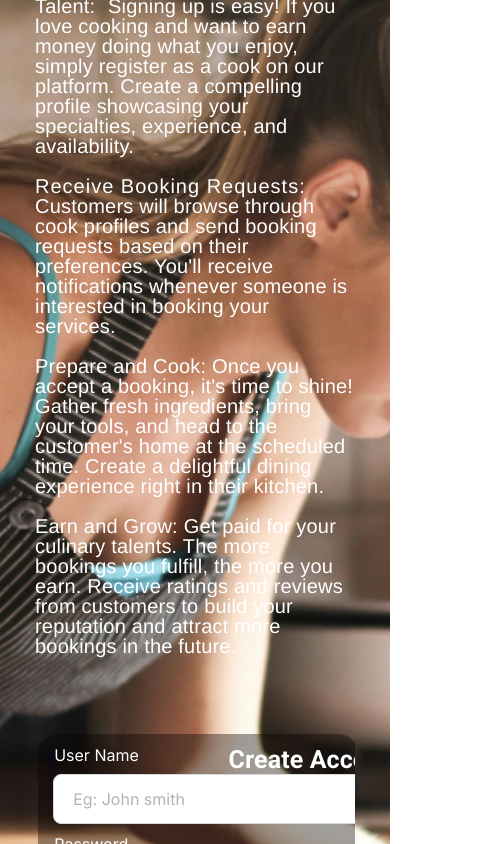
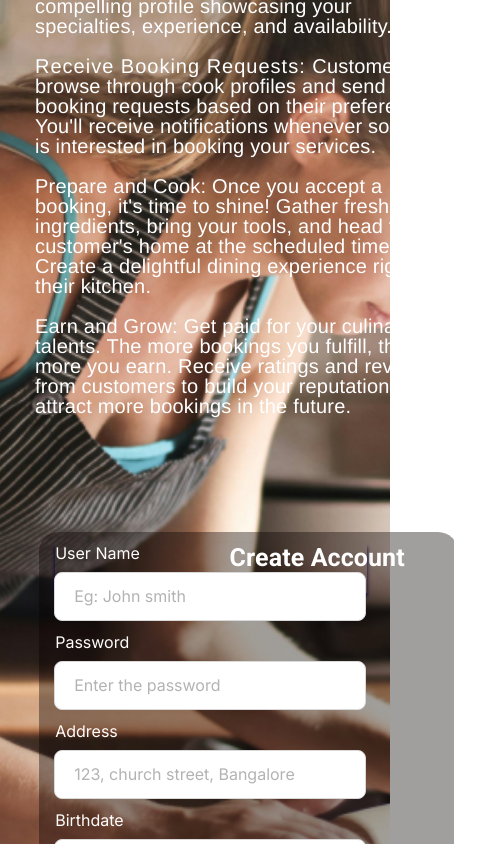
Before and after one commit to pratap/AmazingCooksApp, a React (Vite) app: page / in a window 390 px wide. Shown: the part 397-1241 px from the top of the page, 489 px wide, since content can reach past the window. Built offline with nearby package versions, Linux system fonts and the light colour scheme.

Commit message:
updated grid in css

```diff
--- a/src/screens/Frame/style.css
+++ b/src/screens/Frame/style.css
@@ -803,6 +803,8 @@
   align-items: stretch;
   /* width: 100vw;
   height: 100vh; */
+  /* display: grid;
+  grid-template-columns: repeat(2,1fr); */
 }
 
 .frame .main-content-frame {
@@ -820,8 +822,15 @@
   background-position:center;
   flex-direction: column;
   /* padding-bottom: 0%; */
+  display: grid;
+  grid-template-columns: repeat(2,1fr);
 }
 
+@media (max-width: 768px) {
+  .frame .main-content-frame {
+    grid-template-columns: 1fr;
+  }
+}
 .frame .navigation-frame {
   align-items: flex-start;
   align-self: stretch;
```
